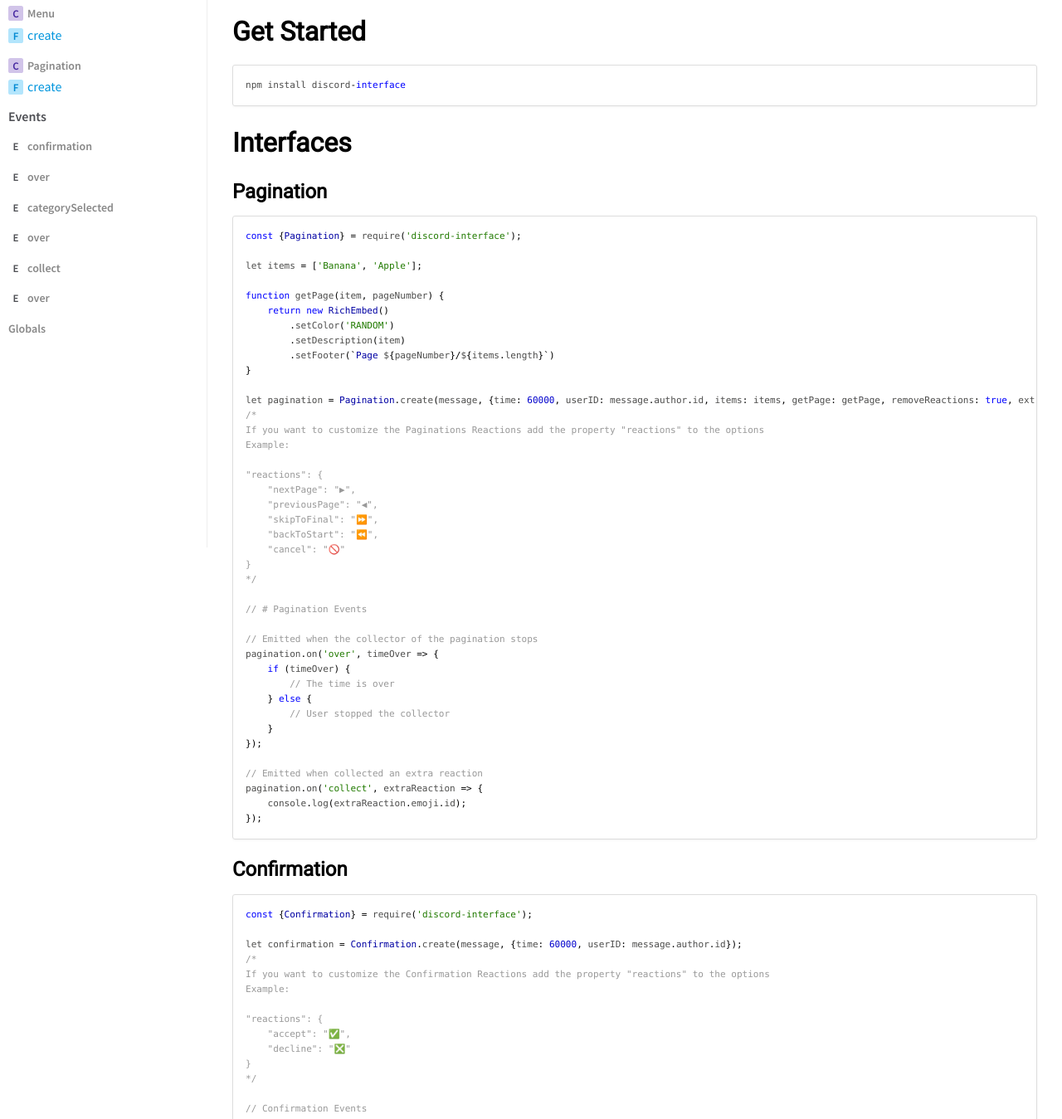
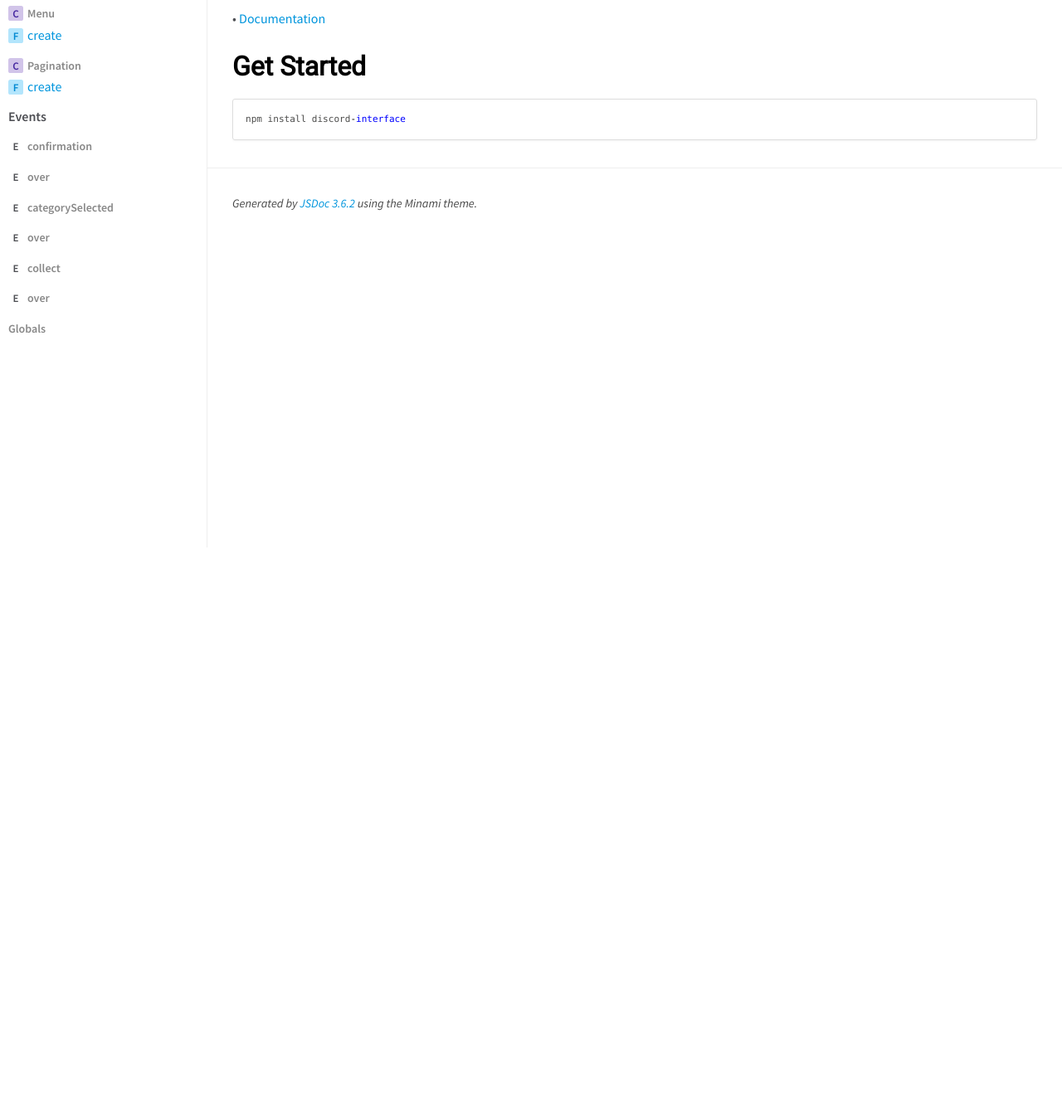
Before and after one commit to itspedruu/discord-interface, a plain HTML site: page 1.2.0/index.html in a window 1280 px wide. Shown: the part 140-1489 px from the top of the page at 83% size. After the commit the page ends 800 px from the top, so only its background shows below. Drawn offline with nearby package versions, Linux system fonts and the light colour scheme.

Commit message:
Updated Docs

```diff
--- a/1.2.0/index.html
+++ b/1.2.0/index.html
@@ -49,110 +49,10 @@
 
     <section class="readme">
         <article><h1>About</h1>
-<p>Discord Interface is a discord.js extension to easily create reactions menus such as <a href="#pagination">Pagination</a> and <a href="#confirmation">Confirmation</a>. Feel free to fork or pull a request. <strong>This project is made to use on</strong> <a href="https://npmjs.com/dolphin-discord">Dolphin</a> <strong>which is a project made to easily create Discord Bots, currently with no easy documentation.</strong></p>
+<p>Discord Interface is a discord.js extension to easily create reactions menus such as <a href="#pagination">Pagination</a> and <a href="#confirmation">Confirmation</a>. Feel free to fork or pull a request. <strong>This project was initially created to use on</strong> <a href="https://npmjs.com/dolphin-discord">Dolphin</a>.</p>
+<p>• <a href="https://itspedruu.github.io/discord-interface/1.2.0/">Documentation</a></p>
 <h1>Get Started</h1>
 <pre class="prettyprint source"><code>npm install discord-interface
-</code></pre>
-<h1>Interfaces</h1>
-<h3>Pagination</h3>
-<pre class="prettyprint source lang-js"><code>const {Pagination} = require('discord-interface');
-
-let items = ['Banana', 'Apple'];
-
-function getPage(item, pageNumber) {
-    return new RichEmbed()
-        .setColor('RANDOM')
-        .setDescription(item)
-        .setFooter(`Page ${pageNumber}/${items.length}`)
-}
-
-let pagination = Pagination.create(message, {time: 60000, userID: message.author.id, items: items, getPage: getPage, removeReactions: true, extraReactions: ['✅']}});
-/*
-If you want to customize the Paginations Reactions add the property &quot;reactions&quot; to the options
-Example:
-
-&quot;reactions&quot;: {
-    &quot;nextPage&quot;: &quot;▶&quot;,
-    &quot;previousPage&quot;: &quot;◀&quot;,
-    &quot;skipToFinal&quot;: &quot;⏩&quot;,
-    &quot;backToStart&quot;: &quot;⏪&quot;,
-    &quot;cancel&quot;: &quot;🚫&quot;
-}
-*/
-
-// # Pagination Events
-
-// Emitted when the collector of the pagination stops
-pagination.on('over', timeOver => {
-    if (timeOver) {
-        // The time is over
-    } else {
-        // User stopped the collector
-    }
-});
-
-// Emitted when collected an extra reaction
-pagination.on('collect', extraReaction => {
-    console.log(extraReaction.emoji.id);
-});
-</code></pre>
-<h3>Confirmation</h3>
-<pre class="prettyprint source lang-js"><code>const {Confirmation} = require('discord-interface');
-
-let confirmation = Confirmation.create(message, {time: 60000, userID: message.author.id});
-/*
-If you want to customize the Confirmation Reactions add the property &quot;reactions&quot; to the options
-Example:
-
-&quot;reactions&quot;: {
-    &quot;accept&quot;: &quot;✅&quot;,
-    &quot;decline&quot;: &quot;❎&quot;
-}
-*/
-
-// Confirmation Events
-// User confirmation
-confirmation.on('confirmation', confirmed => {
-    if (confirmed) {
-        // User confirmed
-    } else {
-        // User didn't confirm
-    }
-});
-
-// Collector ended
-confirmation.on('over', timeOver => {
-    if (timeOver) {
-        // The time is over
-    } else {
-        // User stopped the collector
-    }
-});
-</code></pre>
-<h3>Menu</h3>
-<pre class="prettyprint source lang-js"><code>const {Menu} = require('discord-interface');
-
-let CategoryMenuCategories = [
-    {name: 'Main', isMain: true, emoji: {id: '🐺', emoji: '🐺'}, subCategories: [
-        {name: 'Main Subcategory', emoji: {id: '🏆', emoji: '🏆'}}
-    ]}
-];
-
-let CategoryMenu = Menu.create(this.message, {time: 60000, userID: this.message.author.id, categories: CategoryMenuCategories, prefix: 'Prefix', suffix: 'Suffix', disableTitle: true});
-
-CategoryMenu.on('categorySelected', console.log);
-CategoryMenu.on('over', console.log);
-
-// Simple Menu
-let MenuCategories = [
-    {name: 'Create', emoji: {id: '📃', emoji: '📃'}},
-    {name: 'Delete', emoji: {id: '❎', emoji: '❎'}}
-];
-
-let MenuInterface = Menu.create(this.message, {time: 60000, userID: this.message.author.id, categories: MenuCategories, prefix: 'Prefix', suffix: 'Suffix', title: 'Random Title'});
-
-MenuInterface.on('categorySelected', console.log);
-MenuInterface.on('over', console.log);
 </code></pre></article>
     </section>
 
```
